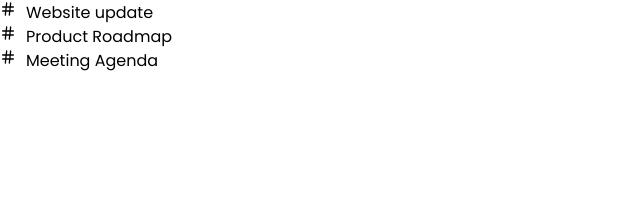
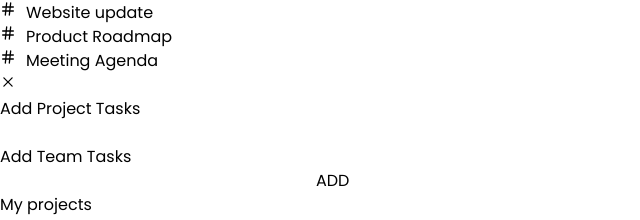
Before and after one commit to lucky-codes/learning-react, a React (Vite) app in the folder usertask/: page /manager in a window 1280 px wide. Both pictures are taken after a click on the button "Add task". Shown: the part 707-927 px from the top of the page, without its empty margins (0-640 px from the left). Before the commit the page ends 800 px from the top, so only its background shows below. Built offline with nearby package versions, Linux system fonts and the light colour scheme.

Commit message:
new fetures

```diff
--- a/usertask/src/components/Addtask.jsx
+++ b/usertask/src/components/Addtask.jsx
@@ -1,14 +1,39 @@
 import React from 'react'
-
+import { useState } from 'react'
+import { useDispatch, useSelector } from 'react-redux'
+import { addtaskReducer } from '../utils/taskslice'
+import { RxCross2 } from "react-icons/rx";
+import { shwotaskReducer } from '../utils/taskslice';
 const Addtask = () => {
+  const dispatch =  useDispatch()
+  const dataDispatch = useDispatch()
+  const select  = useSelector(store=>store.task.showtask)
+  const[data,setData]=useState({
+    project:'',
+    team:''
+  })
+  const onChangehandle=(e)=>{
+  const{name,value}=e.target;
+  setData((prev=>({...prev,[name]:value})))
+  }
+  const sendData = () =>{
+    dataDispatch(addtaskReducer(data))
+  }
   return (
     <div>
-        <div>
-            <label htmlFor="">Add projects</label>
-            <input type="text" />
-            <label htmlFor="">Add team task</label>
-            <input type="text" />
+      <div className='absolute w-full  h-screen z-[5] bg-black/80'></div>
+        <div className='absolute flex justify-center items-center  top-[50%] left-[50%] -translate-x-[50%] -translate-y-[50%]  w-[500px] border-2 text-white/80 border-yellow-800 bg-black/20 h-[400px] z-[5]'>
+        <button onClick={()=>dispatch(shwotaskReducer(false))} className='absolute top-1 left-2'><RxCross2 className='w-[22px] h-[22px]'/></button>
+           <div className='grid gap-4'>
+           <p>Add Project Tasks</p>
+            <input name='project' value={data.value} onChange={onChangehandle} className='h-[40px] px-2 rounded-lg mb-2 text-black/80' type="text" />
+            <p>Add Team Tasks</p>
+           <input name='name' value={data.value} onChange={onChangehandle} className='h-[40px] rounded-lg mb-10  text-black/80 ' type="text" />
+           <button onClick={sendData} className='block shadow-sm shadow-white/40 w-20 border-2 rounded-xl bg-green-800 border-black'>ADD</button>
+           </div>
+
         </div>
+
     </div>
   )
 }
--- a/usertask/src/components/Sidebar.jsx
+++ b/usertask/src/components/Sidebar.jsx
@@ -1,4 +1,4 @@
-import React from 'react'
+import React, { useState } from 'react'
 import { LuHash } from "react-icons/lu";
 import { FaCirclePlus } from "react-icons/fa6";
 import { FaSearch } from "react-icons/fa";
@@ -9,36 +9,44 @@ import { IoNotifications } from "react-icons/io5";
 import { TbFilterSearch } from "react-icons/tb";
 import { FaAngleDown } from "react-icons/fa";
 import { BsWindowStack } from "react-icons/bs";
+import { Link } from 'react-router-dom';
+import { useDispatch } from 'react-redux';
+import { shwotaskReducer } from '../utils/taskslice';
 const Sidebar = () => {
+    const dispatch = useDispatch()
+const handleshowtask=()=>{
+ dispatch(shwotaskReducer())
+
+}
   return (
 
-<div className='fixed top-[61px] bg-yellow-100/30  w-[300px] h-auto  p-2   min-h-[100vh] border-2 overflow-hidden'>
+<div className='fixed top-[61px]  bg-yellow-100/30  w-[300px] h-auto  p-2   min-h-[100vh] border-2 overflow-hidden'>
     <div className='flex flex-row mb-10 justify-between'>
-        <div className='border-2 flex gap-3'>
+        <div className='flex gap-3'>
         <h1>Lucky</h1>
     <button><FaAngleDown className='w-6 h-6 ' /></button>
       </div>
-      <div className='flex gap-3 border-2'>
+      <div className='flex gap-3 '>
         <button className=''><IoNotifications className='w-6 h-6 ' /></button>
         <button><BsWindowStack className='w-6 h-6'/></button>
       </div>
     </div>
 
-        <div className='btnstyle flex gap-2 w-full text-start flex-col'>
-        <button className='text-red-700'><FaCirclePlus className='w-5 h-5 text-red-700'/>Add task</button>
-    <button onClick=''><FaSearch />Search</button>
+        <div className='btnstyle hv flex gap-2 w-full text-start flex-col'>
+        <button className='text-red-700 ' onClick={handleshowtask}><FaCirclePlus className='w-5 h-5 text-red-700'/>Add task</button>
+    <button><FaSearch />Search</button>
     <button><LuInbox />inbox</button>
-    <button><SlCalender />Today</button>
+    <button ><SlCalender />Today</button>
     <button><SiNextcloud />Upcoming</button>
     <button><TbFilterSearch />Filters&Labels</button>
         </div>
-        <div className='btnstyle gap-2 mt-10 flex flex-col'>
+        <div className='btnstyle hv gap-2 mt-10 flex flex-col'>
             <p>My projects</p>
             <button><LuHash className='w-5 h-5 text-blue-600/80'/>Fitness</button>
             <button><LuHash className='w-5 h-5 text-yellow-800'/>Grocery</button>
             <button><LuHash className='w-5 h-5 text-green-900'/>Appoitment</button>
         </div>
-        <div className='btnstyle gap-2 mt-10 flex flex-col'>
+        <div className='btnstyle hv gap-2 mt-10 flex flex-col'>
             <p>Team</p>
             <button><LuHash className='w-5 h-5 text-blue-600'/>New Brand</button>
             <button><LuHash className='w-5 h-5 text-green-600' />Website update</button>
--- a/usertask/src/components/Taskmanager.jsx
+++ b/usertask/src/components/Taskmanager.jsx
@@ -1,11 +1,37 @@
 import React from 'react'
 import Sidebar from './Sidebar'
+import Addtask from './Addtask'
+import {useSelector } from 'react-redux'
+const Taskmanager = () => {
+const select =   useSelector(store=>store.task.showtask)
+const data = useSelector(store=>store.task.addtask)
+console.log(data);
 
-const Taskmanager = () => {
   return (
     <div className='w-screen h-screens'>
         <Sidebar/>
         <div>
+         {select && <Addtask/>}
+         <div className='text-black absolute left-[500px] top-[100px]'>
+          <h1 className='text-[30px] font-bold'>My projects</h1>
+          {data.map((value, key)=>(
+          <div keys={key}>
+            <ol>
+              <li> {value.project}</li>
+            </ol>
+          </div>
+         ))}
+        <h1 className='text-[30px] font-bold'>My teams</h1>
+        <div className='text-black'>
+        {data.map((value, key)=>(
+          <div keys={key}>
+            <ol>
+              <li> {value.team}</li>
+            </ol>
+          </div>
+         ))}
+        </div>
+         </div>
 
      </div>
 
--- a/usertask/src/index.css
+++ b/usertask/src/index.css
@@ -25,3 +25,7 @@ color: rgb(229, 255, 0);
     display: flex;
     gap: 10px;
     }
+.hv>button:hover{
+color:green;
+background-color: rgba(255, 255, 0, 0.371);
+}
--- a/usertask/src/utils/appstore.jsx
+++ b/usertask/src/utils/appstore.jsx
@@ -1,8 +1,10 @@
 import { configureStore } from "@reduxjs/toolkit";
 import addReducer from './addslice'
+import taskReducer from './taskslice'
 const store = configureStore({
   reducer: {
     add: addReducer,
+    task:taskReducer
   },
 });
 
--- /dev/null
+++ b/usertask/src/utils/taskslice.jsx
@@ -0,0 +1,18 @@
+import { createSlice } from "@reduxjs/toolkit";
+const addtask = createSlice({
+    name:'task',
+    initialState:{
+        showtask:false,
+        addtask:[]
+    },
+    reducers:{
+        shwotaskReducer:(state)=>{
+          state.showtask=!state.showtask
+        },
+        addtaskReducer:(state, action)=>{
+                state.addtask.push(action.payload)
+        }
+    }
+})
+export default addtask.reducer;
+export const{shwotaskReducer, addtaskReducer} =addtask.actions
```
